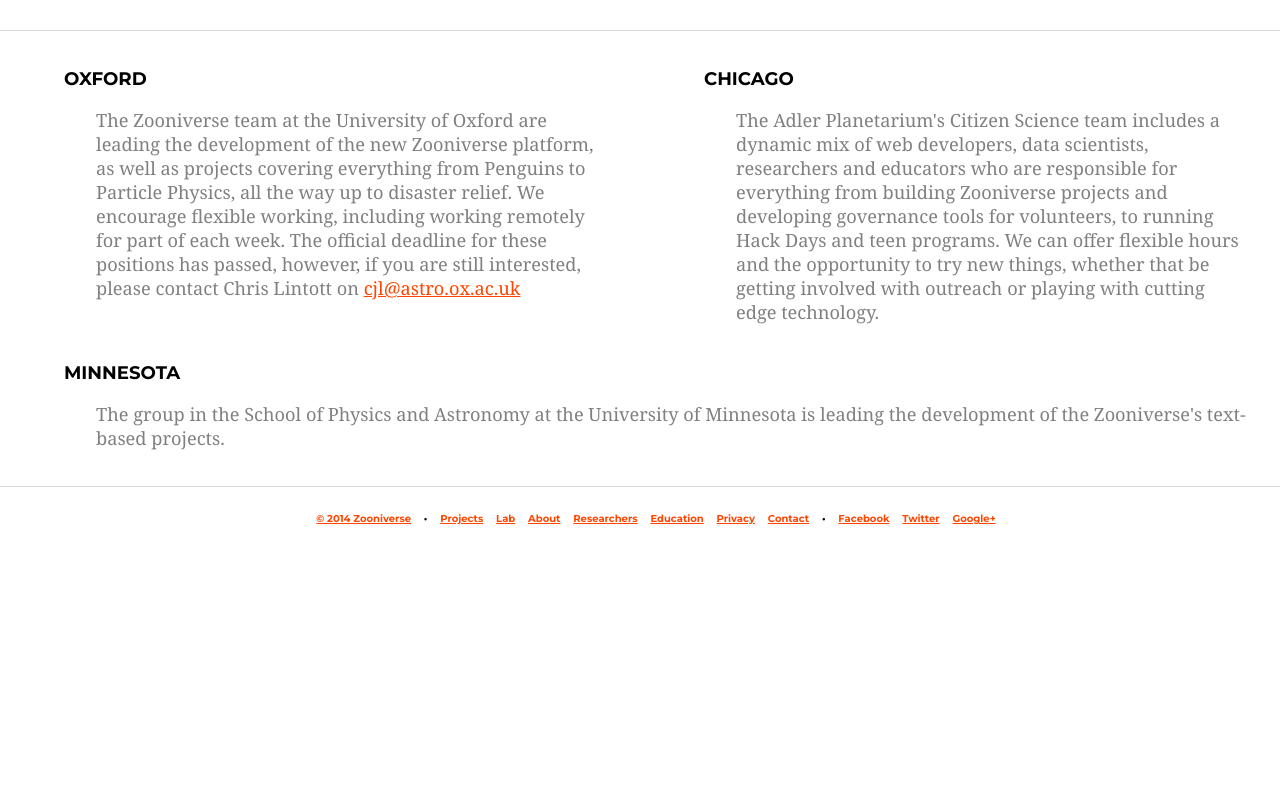
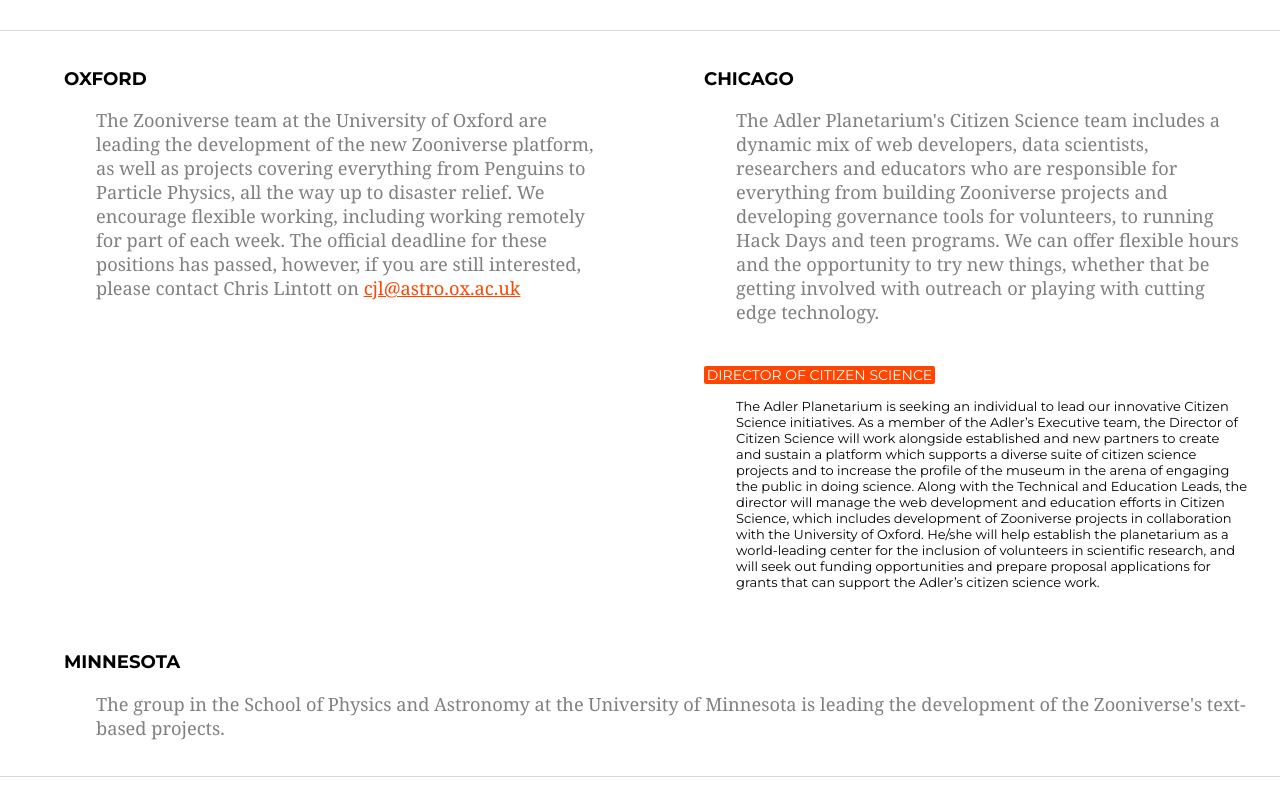
Before and after one commit to zooniverse/jobs.zooniverse.org, a website: page public/index.html in a window 1280 px wide. Shown: the part 436-1223 px from the top of the page. Before the commit the page ends 996 px from the top, so only its background shows below. Drawn offline with nearby package versions, Linux system fonts and the light colour scheme; files that its build step writes are made by us from their sources.

Commit message:
Revert "Take down Chicago director job"
This reverts commit 8a6de220d1aff728071e2bd952361abcf69133b1.

```diff
--- a/public/index.html
+++ b/public/index.html
@@ -42,6 +42,13 @@
         <section class="column content-container">
           <h3 class="chicago location-heading">Chicago</h3>
           <p class="introduction">The Adler Planetarium's Citizen Science team includes a dynamic mix of web developers, data scientists, researchers and educators who are responsible for everything from building Zooniverse projects and developing governance tools for volunteers, to running Hack Days and teen programs. We can offer flexible hours and the opportunity to try new things, whether that be getting involved with outreach or playing with cutting edge technology.</p>
+
+          <div class="job">
+            <p><a class="job-title" href="https://www.appone.com/MainInfoReq.asp?R_ID=1029586&B_ID=91&fid=1&Adid=&ssbgcolor=000000&SearchScreenID=1859&CountryID=3&LanguageID=2">Director of Citizen Science</a></p>
+            <div class="job-description">
+              <p>The Adler Planetarium is seeking an individual to lead our innovative Citizen Science initiatives.  As a member of the Adler’s Executive team, the Director of Citizen Science will work alongside established and new partners to create and sustain a platform which supports a diverse suite of citizen science projects and to increase the profile of the museum in the arena of engaging the public in doing science.  Along with the Technical and Education Leads, the director will manage the web development and education efforts in Citizen Science, which includes development of Zooniverse projects in collaboration with the University of Oxford.  He/she will help establish the planetarium as a world-leading center for the inclusion of volunteers in scientific research, and will seek out funding opportunities and prepare proposal applications for grants that can support the Adler’s citizen science work.</p>
+            </div>
+          </div>
         </section>
 
         <section class="column content-container">
```
